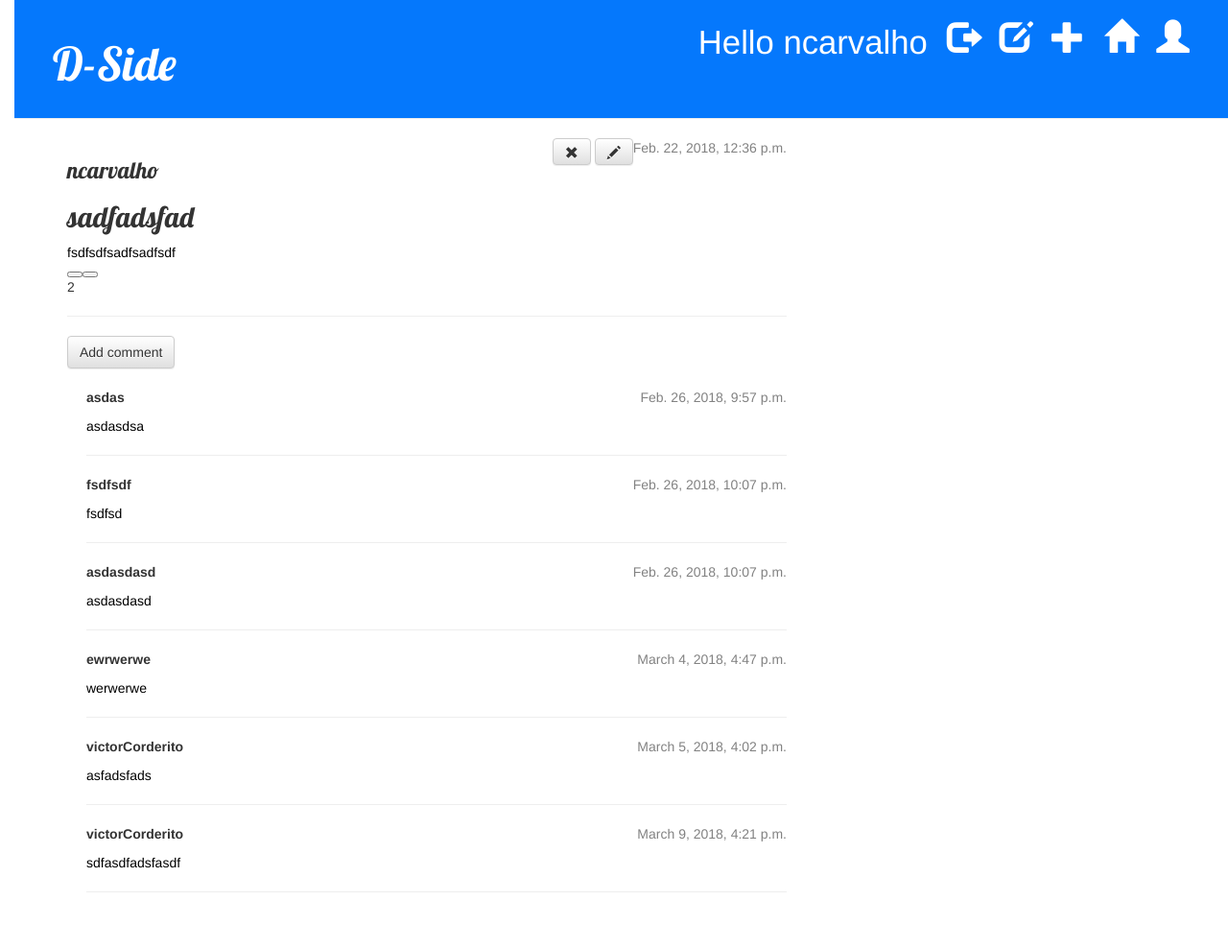
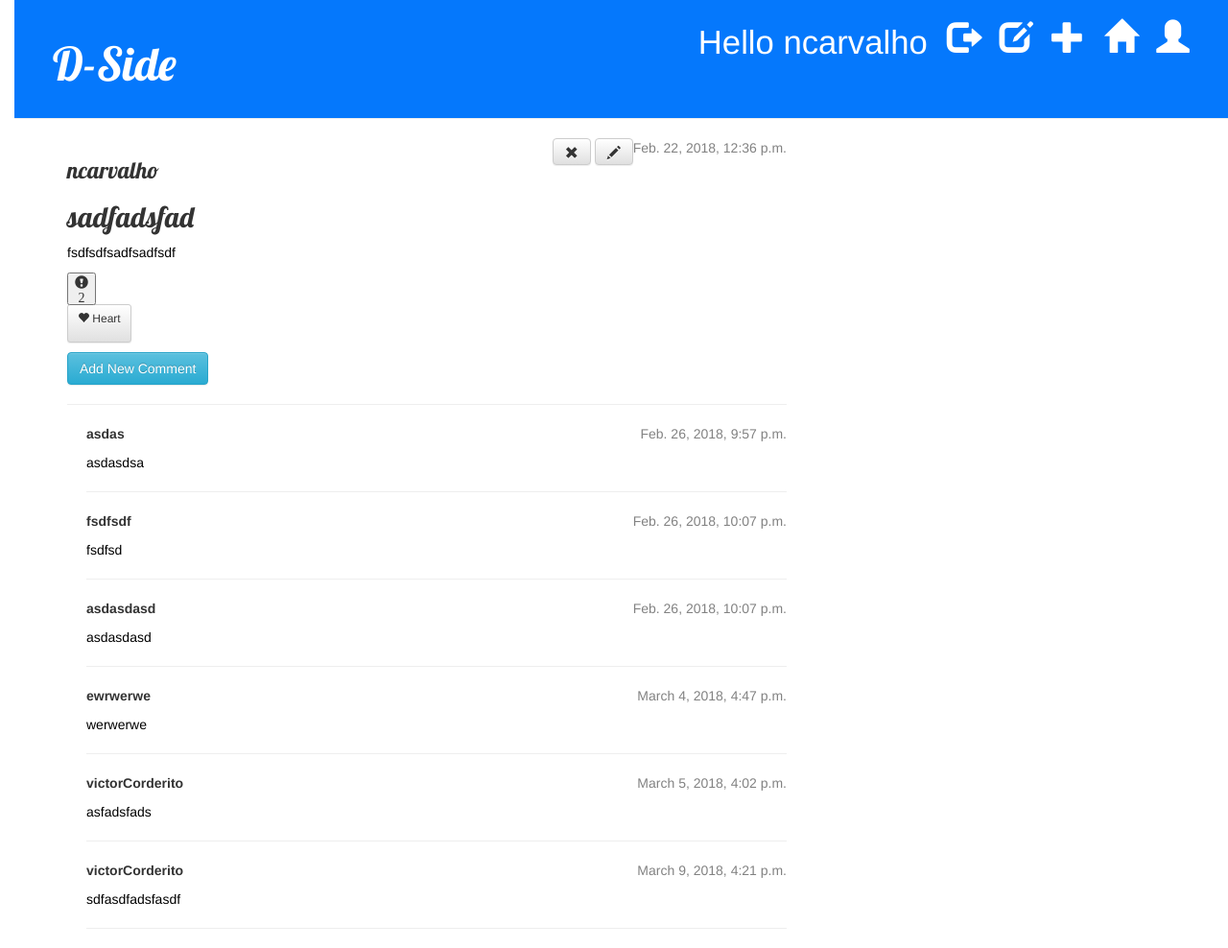
Before and after one commit to Yulvir/Django_blog, a Django app: a page that uses blog/templates/blog/post_detail.html in a window 1280 px wide. Shown: the whole page at 96% size. Before the commit the page ends 930 px from the top, so only its background shows below. Run offline with Django 3.2, Linux system fonts and the light colour scheme; a user stored in the database is signed in; data comes from the database, SQL or seed files in the repository; some libraries are stand-ins or nearby versions.

Commit message:
Some work on add-comment-to-post

```diff
--- a/blog/templates/blog/post_detail.html
+++ b/blog/templates/blog/post_detail.html
@@ -25,8 +25,14 @@
 
     <!-- include heart-->
     <div class="heart-particle-box">
-       <button class="likes post-likes" id="heart-icon" data-post-id="{{ post.pk }}">
-           <button class="comments add-comment" id="add-comment" data-post-id="{{ post.pk }}">
+       <button class="glyphicon glyphicon-exclamation-sign" id="heart-icon" data-post-id="{{ post.pk }}">
+           <div class="like_count_blog" id="heart-counter">{{ post.likes }}</div>
+        </button>
+              <p>
+                <button type="button" class="btn btn-default btn-sm">
+                <span class="glyphicon glyphicon-heart"></span> Heart
+              </p>
+        </button>
 
        {% if liked %}
        <i class="heart-shaped fa fa-heart" style="display: line-block"></i>
@@ -36,13 +42,13 @@
        <i class="heart-shaped fa fa-heart-o" style="display: line-block"></i>
        {% endif %}
        </button>
-       <div class="like_count_blog" id="heart-counter">{{ post.likes }}</div>
+
     </div>
     <!-- include heart-->
-
+    <div>
+        <button type="button" class="btn btn-info add-new" id="add-comment" data-post-id="{{ post.pk }}"><i class="fa fa-plus"></i> Add New Comment</button>
+    </div>
 <hr>
-
-<a class="btn btn-default" id=add_comment_to_post href="{% url 'add_comment_to_post' pk=post.pk  username=user.username %}">Add comment</a>
 
 
 {% for comment in post.comments.all %}
@@ -93,7 +99,7 @@ $(document).ready(function() {
 
             var input = document.createElement("input");
             input.setAttribute('type', 'text');
-            var parent = document.getElementById("add_comment_to_post");
+            var parent = document.getElementById("add-comment");
             parent.appendChild(input);
 
         });
```
